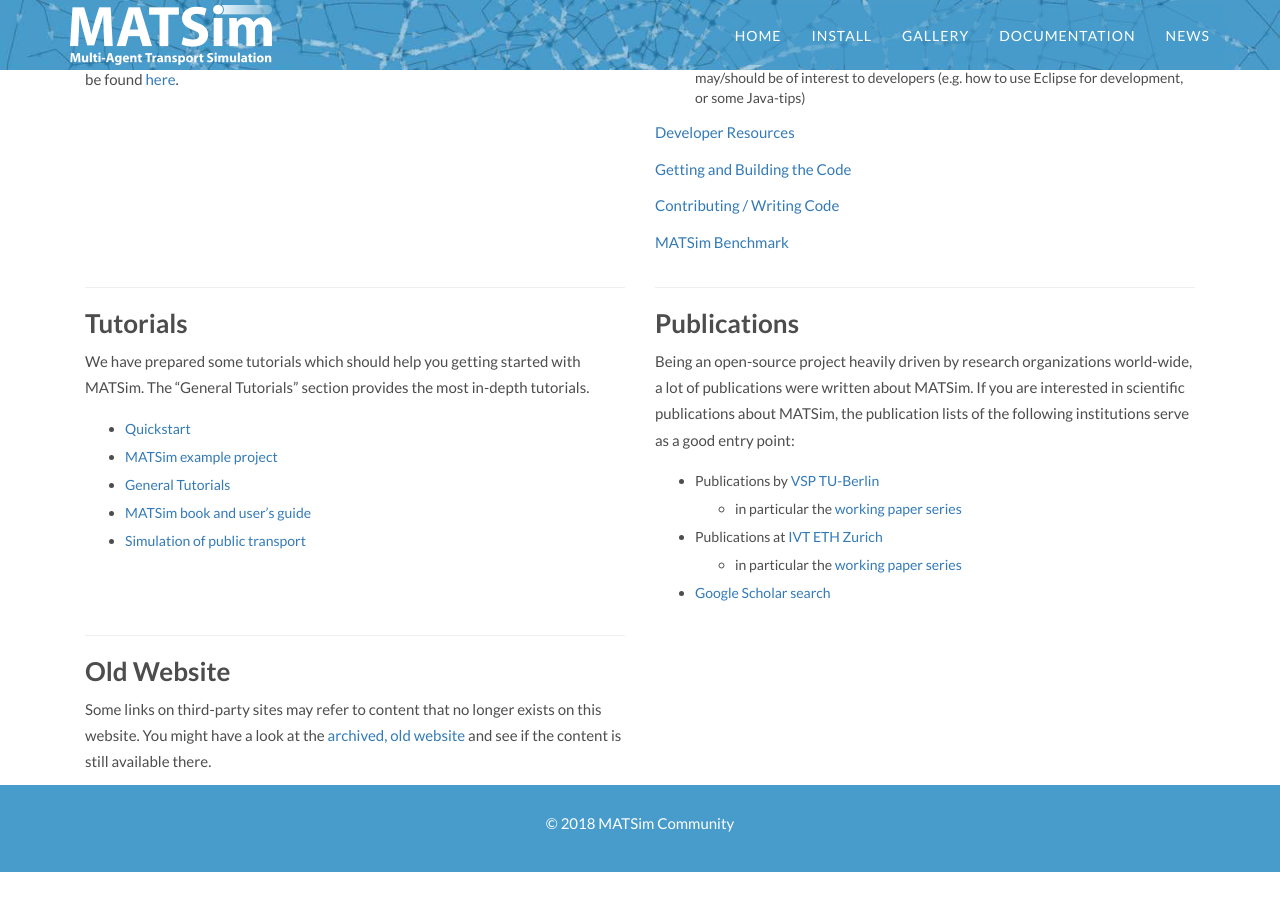
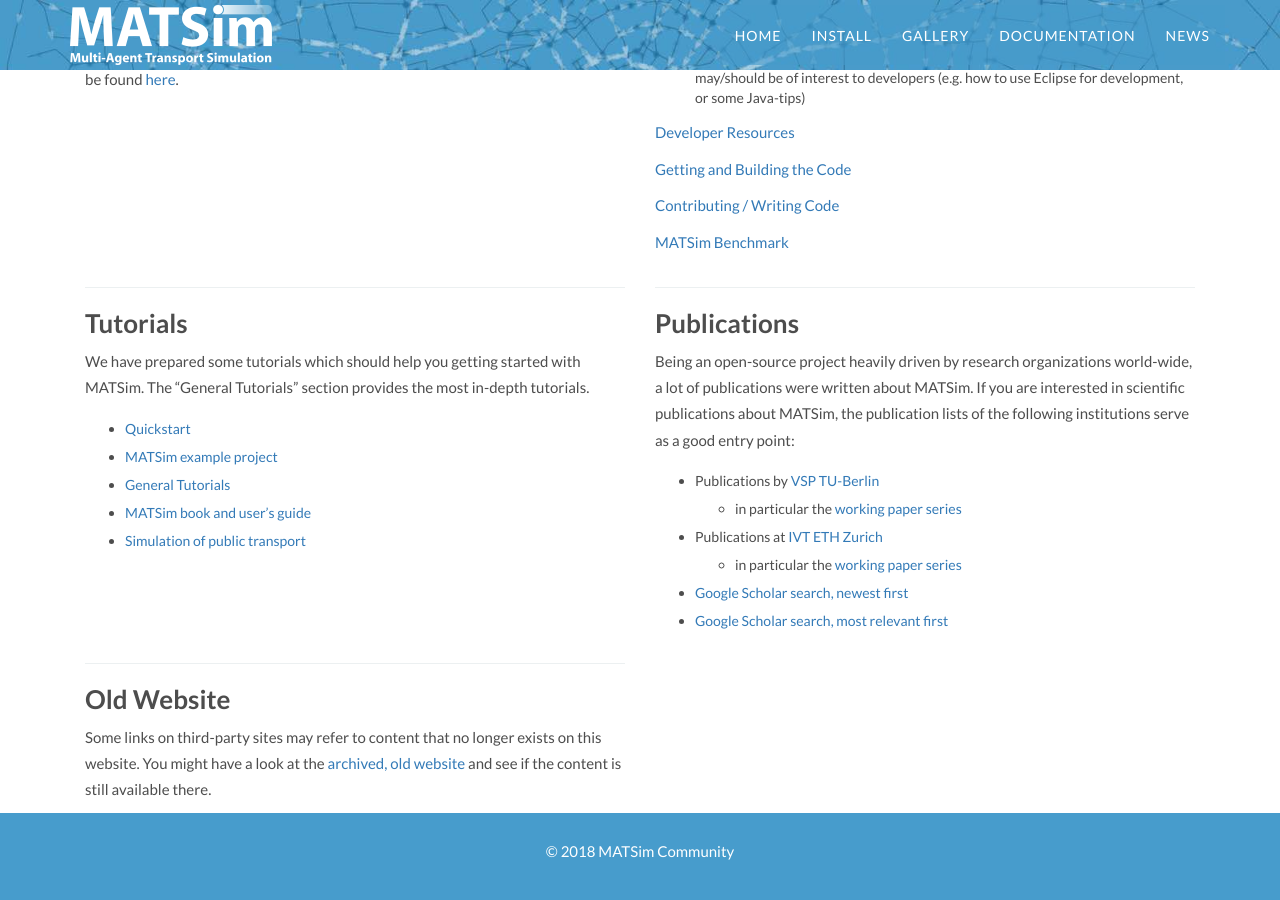
Before and after one commit to matsim-org/jekyll-website, a Jekyll site: the page built from docs/index.md, in a window 1280 px wide and 900 px high, scrolled down 760 px. Built offline with Jekyll 4.4.1, drawn with Linux system fonts in a browser that asks for light colours; some web fonts are replaced; before the commit the page ends 1632 px from its top, so only the background shows below that.

Commit message:
add google scholar newest first search

```diff
--- a/docs/index.md
+++ b/docs/index.md
@@ -106,7 +106,8 @@
   - in particular the [working paper series](http://www.vsp.tu-berlin.de/publications/vspwp/)
 - Publications at [IVT ETH Zurich](http://www.ivt.ethz.ch/vpl/publikationen/)
   - in particular the [working paper series](http://www.ivt.ethz.ch/institut/vpl/publikationen/papers.html)
-- [Google Scholar search](https://scholar.google.com/scholar?hl=en&as_sdt=0%2C5&q=MATSim&btnG=)
+- [Google Scholar search, newest first](https://scholar.google.com/scholar?hl=en&as_sdt=0,5&q=MATSim&scisbd=1)
+- [Google Scholar search, most relevant first](https://scholar.google.com/scholar?hl=en&as_sdt=0%2C5&q=MATSim&btnG=)
 
 </div>
 
```
